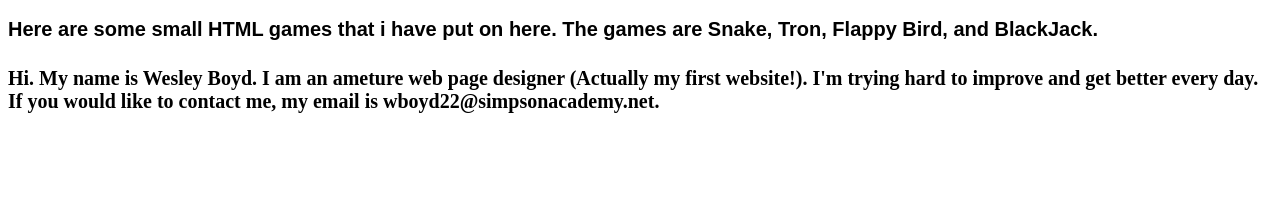
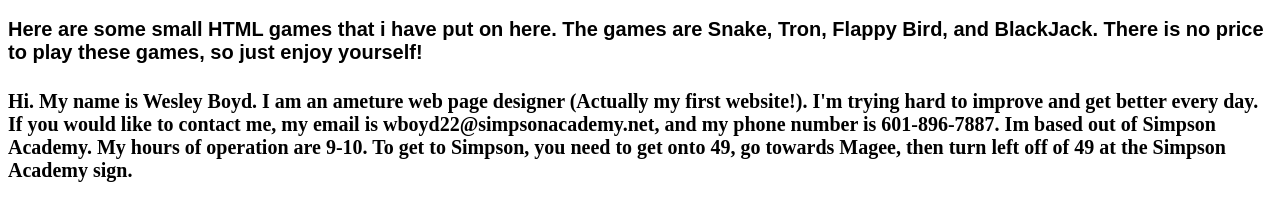
Before and after one commit to WesBoi12345/WesBoi12345.github.io, a plain HTML site: page index.html in a window 1280 px wide. Shown: the part 1018-1224 px from the top of the page. Before the commit the page ends 1158 px from the top, so only its background shows below. Drawn offline with Linux system fonts and the light colour scheme.

Commit message:
Update index.html

```diff
--- a/index.html
+++ b/index.html
@@ -47,9 +47,9 @@
   </h2>
 
   <h3>
-    Here are some small HTML games that i have put on here. The games are Snake, Tron, Flappy Bird, and BlackJack.
+    Here are some small HTML games that i have put on here. The games are Snake, Tron, Flappy Bird, and BlackJack. There is no price to play these games, so just enjoy yourself!
     </h3>
 
   <h4>
-    Hi. My name is Wesley Boyd. I am an ameture web page designer (Actually my first website!). I'm trying hard to improve and get better every day. If you would like to contact me, my email is wboyd22@simpsonacademy.net.
+    Hi. My name is Wesley Boyd. I am an ameture web page designer (Actually my first website!). I'm trying hard to improve and get better every day. If you would like to contact me, my email is wboyd22@simpsonacademy.net, and my phone number is 601-896-7887. Im based out of Simpson Academy. My hours of operation are 9-10. To get to Simpson, you need to get onto 49, go towards Magee, then turn left off of 49 at the Simpson Academy sign.
     </h4>
```
